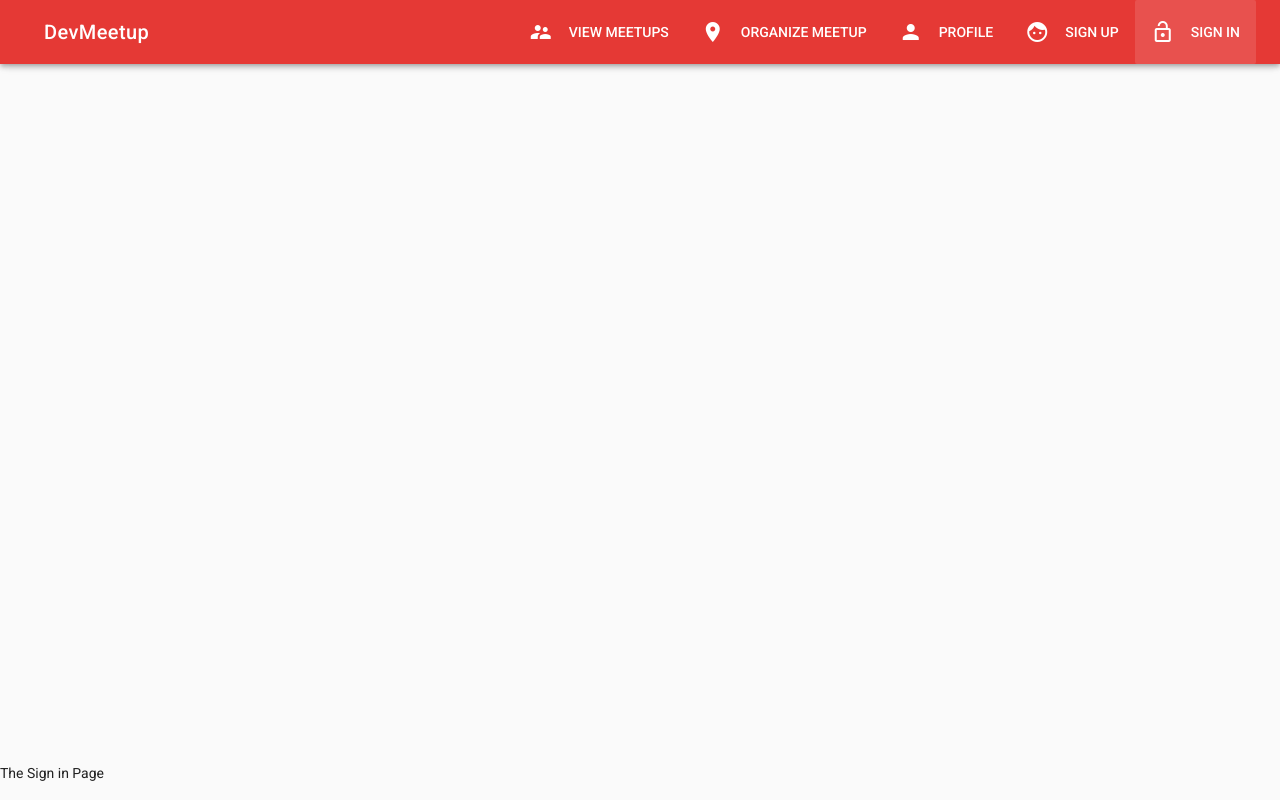
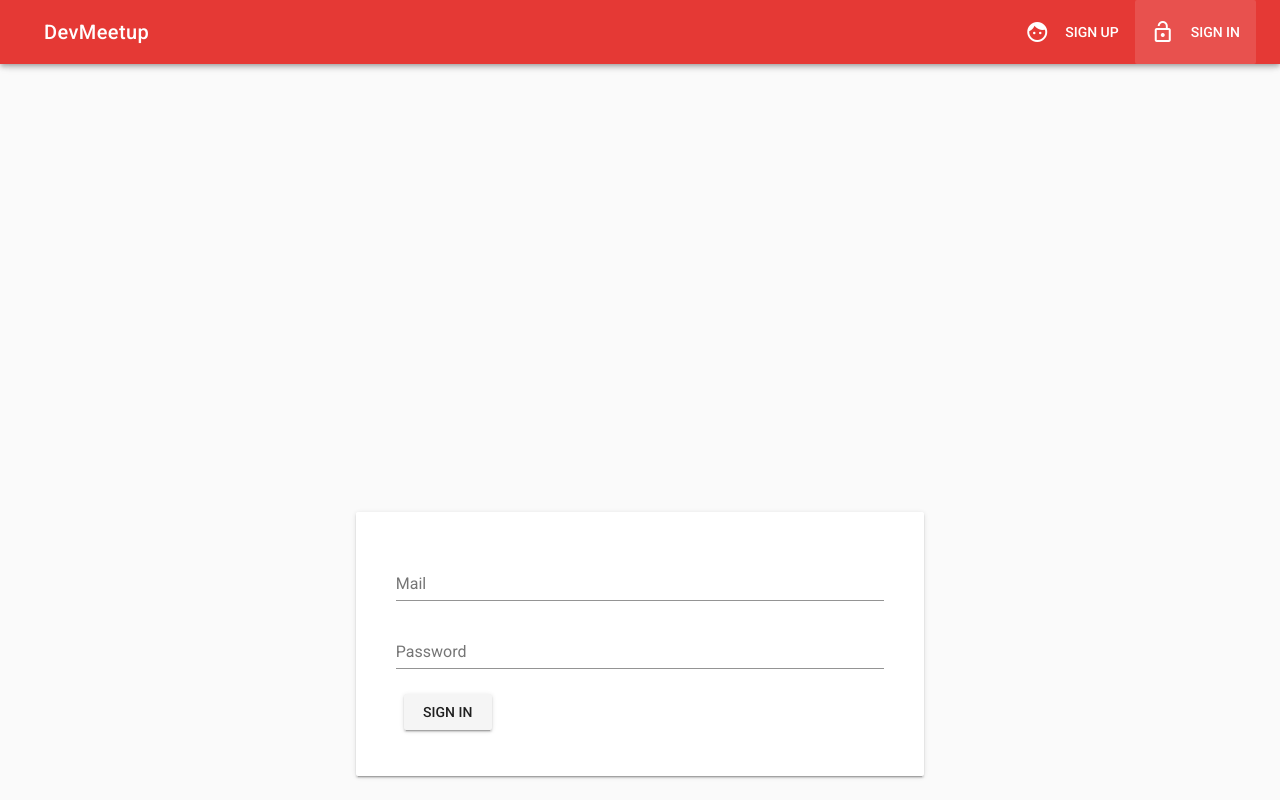
Before and after one commit to nbacic991/vue-meetup, a Vue app: page /signin in a window 1280 px wide. Built offline with nearby package versions, Linux system fonts and the light colour scheme.

Commit message:
Added user sign up and user sign in functionality.

```diff
--- a/src/App.vue
+++ b/src/App.vue
@@ -43,14 +43,26 @@
   export default {
     data () {
       return {
-        sideNav: false,
-        menuItems: [
-          { icon: 'supervisor_account', title: 'View Meetups', link: '/meetups' },
-          { icon: 'room', title: 'Organize Meetup', link: '/meetup/new' },
-          { icon: 'person', title: 'Profile', link: '/profile' },
+        sideNav: false
+      }
+    },
+    computed: {
+      menuItems () {
+        let menuItems = [
           { icon: 'face', title: 'Sign up', link: '/signup' },
           { icon: 'lock_open', title: 'Sign in', link: '/signin' }
         ]
+        if (this.userIsAuthenticated) {
+          menuItems = [
+            { icon: 'supervisor_account', title: 'View Meetups', link: '/meetups' },
+            { icon: 'room', title: 'Organize Meetup', link: '/meetup/new' },
+            { icon: 'person', title: 'Profile', link: '/profile' }
+          ]
+        }
+        return menuItems
+      },
+      userIsAuthenticated () {
+        return this.$store.getters.user !== null && this.$store.getters.user !== undefined
       }
     }
   }
--- a/src/components/User/Signin.vue
+++ b/src/components/User/Signin.vue
@@ -1,5 +1,72 @@
 <template>
-  <div>
-      <p>The Sign in Page</p>
-  </div>
+  <v-container>
+    <v-layout row>
+      <v-flex xs12 sm6 offset-sm3>
+        <v-card>
+          <v-card-text>
+            <v-container>
+              <form @submit.prevent="onSignin">
+                <v-layout row>
+                  <v-flex xs12>
+                    <v-text-field
+                    name="email"
+                    label="Mail"
+                    id="email"
+                    v-model="email"
+                    type="email"
+                    required></v-text-field>
+                  </v-flex>
+                </v-layout>
+                <v-layout row>
+                  <v-flex xs12>
+                    <v-text-field
+                    name="password"
+                    label="Password"
+                    id="password"
+                    v-model="password"
+                    type="password"
+                    required></v-text-field>
+                  </v-flex>
+                </v-layout>
+                <v-layout fow>
+                  <v-flex xs12>
+                    <v-btn type="submit">Sign in</v-btn>
+                  </v-flex>
+                </v-layout>
+              </form>
+            </v-container>
+          </v-card-text>
+        </v-card>
+      </v-flex>
+    </v-layout>
+  </v-container>
 </template>
+
+<script>
+export default {
+  data () {
+    return {
+      email: '',
+      password: ''
+    }
+  },
+  computed: {
+    user () {
+      return this.$store.getters.user
+    }
+  },
+  watch: {
+    user (value) {
+      if (value !== null && value !== undefined) {
+        this.$router.push('/')
+      }
+    }
+  },
+  methods: {
+    onSignin () {
+      // Vuex
+      this.$store.dispatch('signUserIn', {email: this.email, password: this.password})
+    }
+  }
+}
+</script>
--- a/src/components/User/Signup.vue
+++ b/src/components/User/Signup.vue
@@ -5,7 +5,7 @@
         <v-card>
           <v-card-text>
             <v-container>
-              <form>
+              <form @submit.prevent="onSignup">
                 <v-layout row>
                   <v-flex xs12>
                     <v-text-field
@@ -65,12 +65,22 @@
   computed: {
     comparePasswords () {
       return this.password !== this.confirmPassword ? 'Passwords do not match' : ''
+    },
+    user () {
+      return this.$store.getters.user
+    }
+  },
+  watch: {
+    user (value) {
+      if (value !== null && value !== undefined) {
+        this.$router.push('/')
+      }
     }
   },
   methods: {
-    onSignuo () {
+    onSignup () {
       // Vuex
-      console.log({email: this.email, password: this.password, confirmPassword: this.confirmPassword})
+      this.$store.dispatch('signUserUp', {email: this.email, password: this.password})
     }
   }
 }
--- a/src/store/index.js
+++ b/src/store/index.js
@@ -1,5 +1,6 @@
 import Vue from 'vue'
 import Vuex from 'vuex'
+import * as firebase from 'firebase'
 
 Vue.use(Vuex)
 
@@ -23,14 +24,14 @@
         description: 'It\'s Paris'
       }
     ],
-    user: {
-      id: '3123131312',
-      registeredMeetups: []
-    }
+    user: null
   },
   mutations: {
     createMeetup (state, payload) {
       state.loadedMeetups.push(payload)
+    },
+    setUser (state, payload) {
+      state.user = payload
     }
   },
   actions: {
@@ -45,6 +46,40 @@
       }
       // Reach out to firebase and store it
       commit('createMeetup', meetup)
+    },
+    signUserUp ({commit}, payload) {
+      firebase.auth().createUserWithEmailAndPassword(payload.email, payload.password)
+      .then(
+        user => {
+          const newUser = {
+            id: user.uid,
+            registeredMeetups: []
+          }
+          commit('setUser', newUser)
+        }
+      )
+      .catch(
+        error => {
+          console.log(error)
+        }
+      )
+    },
+    signUserIn ({commit}, payload) {
+      firebase.auth().signInWithEmailAndPassword(payload.email, payload.password)
+      .then(
+        user => {
+          const newUser = {
+            id: user.uid,
+            registeredMeetups: []
+          }
+          commit('setUser', newUser)
+        }
+      )
+      .catch(
+        error => {
+          console.log(error)
+        }
+      )
     }
   },
   getters: {
@@ -62,6 +97,9 @@
           return meetup.id === meetupId
         })
       }
+    },
+    user (state) {
+      return state.user
     }
   }
 
```
